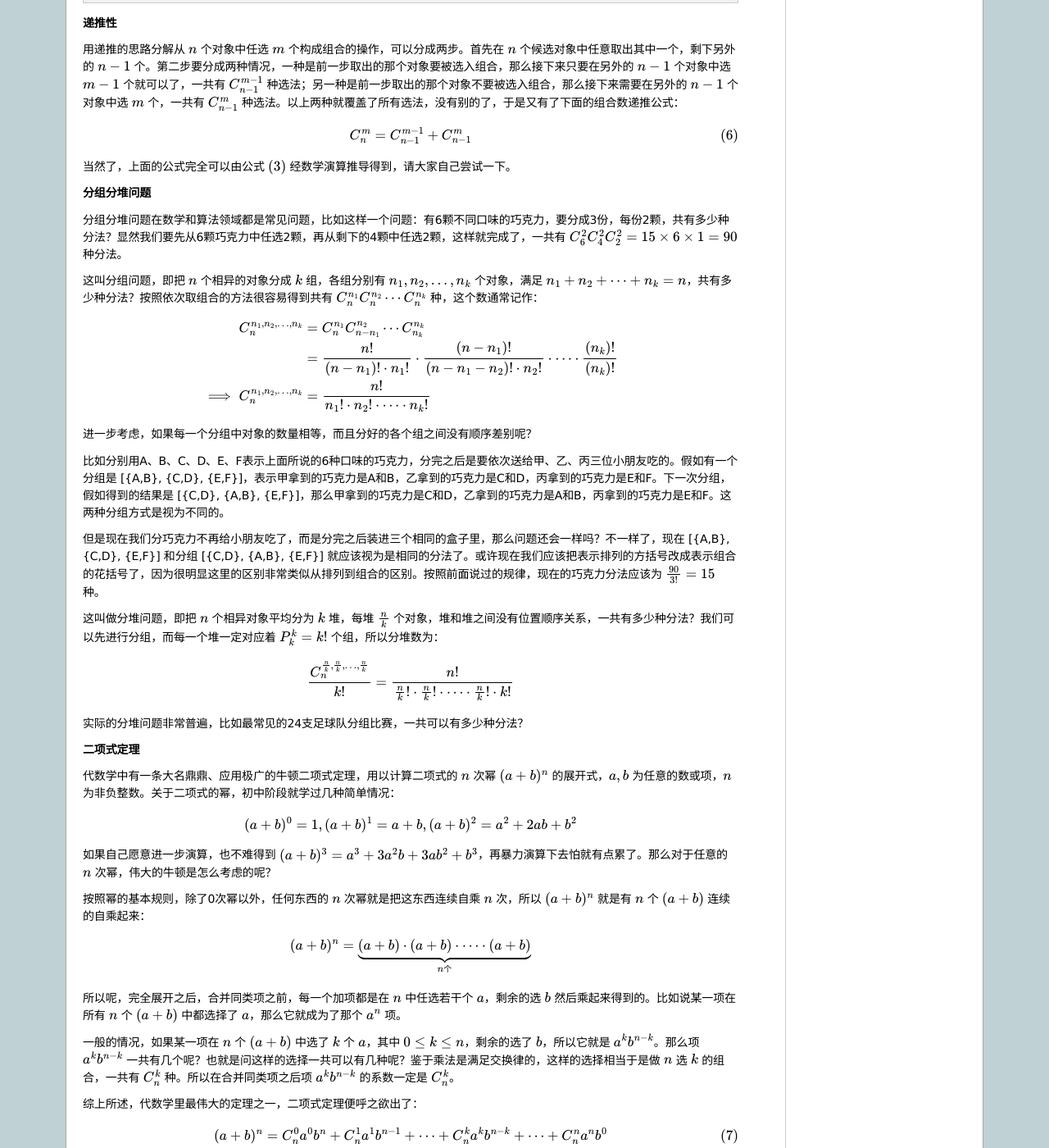
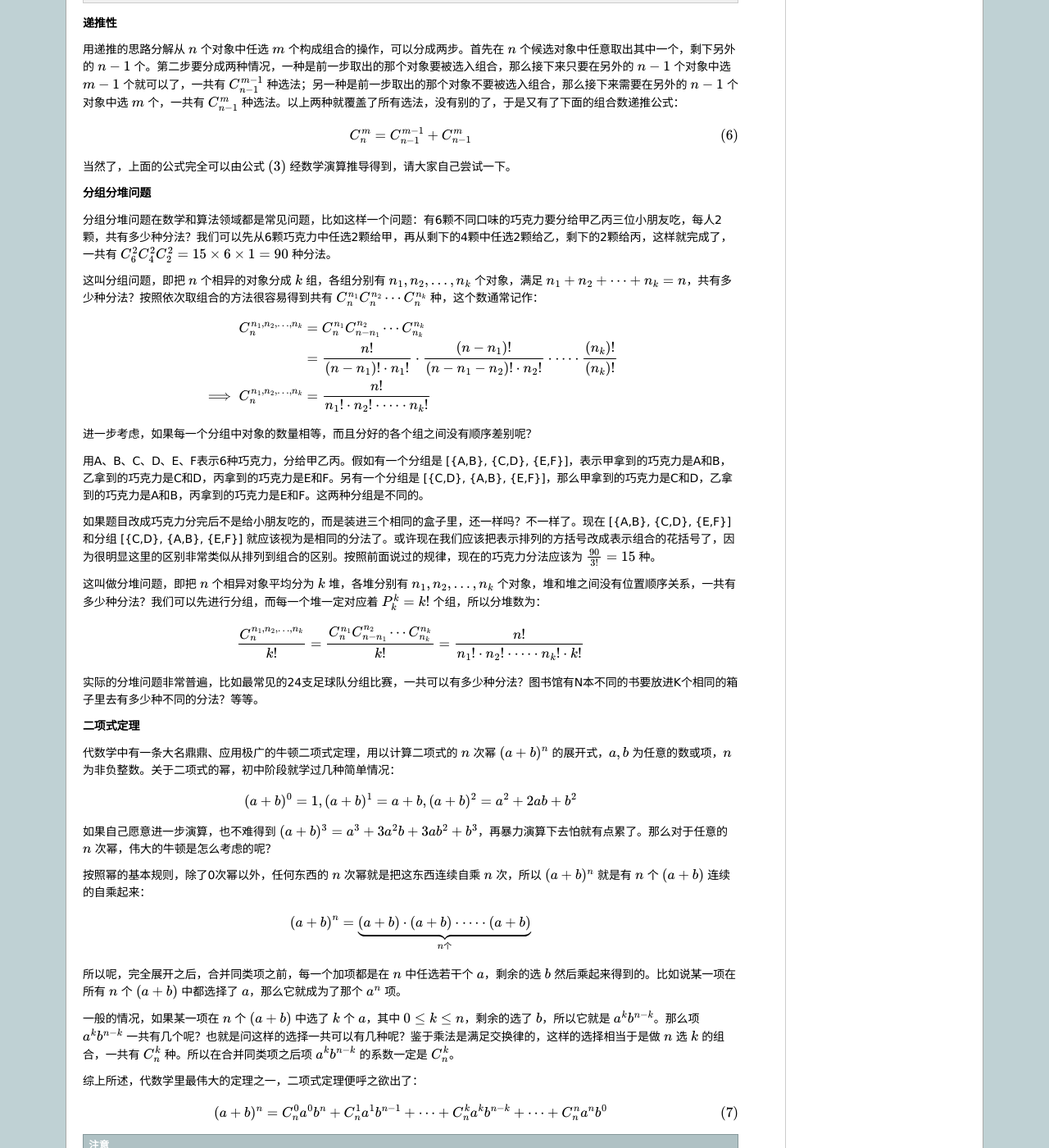
Before and after one commit to majorli/algo_guide, a Sphinx documentation site: the page built from source/ch02/sec06/261_perm_comb.rst, in a window 1280 px wide and 1400 px high, scrolled down 3105 px. Shown: the whole window at 82% size. Built offline with Sphinx 7.4.7, drawn with Linux system fonts in a browser that asks for light colours; formulas are drawn with MathJax 3; some of the changed text lies outside the part shown.

Commit message:
20200329_1127_bug_fixed

```diff
--- a/source/ch02/sec06/261_perm_comb.rst
+++ b/source/ch02/sec06/261_perm_comb.rst
@@ -169,7 +169,7 @@
 
 **分组分堆问题**
 
-分组分堆问题在数学和算法领域都是常见问题，比如这样一个问题：有6颗不同口味的巧克力，要分成3份，每份2颗，共有多少种分法？显然我们要先从6颗巧克力中任选2颗，再从剩下的4颗中任选2颗，这样就完成了，一共有 :math:`C_6^2C_4^2C_2^2=15\times6\times1=90` 种分法。
+分组分堆问题在数学和算法领域都是常见问题，比如这样一个问题：有6颗不同口味的巧克力要分给甲乙丙三位小朋友吃，每人2颗，共有多少种分法？我们可以先从6颗巧克力中任选2颗给甲，再从剩下的4颗中任选2颗给乙，剩下的2颗给丙，这样就完成了，一共有 :math:`C_6^2C_4^2C_2^2=15\times6\times1=90` 种分法。
 
 这叫分组问题，即把 :math:`n` 个相异的对象分成 :math:`k` 组，各组分别有 :math:`n_1,n_2,\dots,n_k` 个对象，满足 :math:`n_1+n_2+\cdots+n_k=n`，共有多少种分法？按照依次取组合的方法很容易得到共有 :math:`C_n^{n_1}C_n^{n_2}\cdots C_n^{n_k}` 种，这个数通常记作：
 
@@ -183,17 +183,17 @@
 
 进一步考虑，如果每一个分组中对象的数量相等，而且分好的各个组之间没有顺序差别呢？
 
-比如分别用A、B、C、D、E、F表示上面所说的6种口味的巧克力，分完之后是要依次送给甲、乙、丙三位小朋友吃的。假如有一个分组是 [{A,B}, {C,D}, {E,F}]，表示甲拿到的巧克力是A和B，乙拿到的巧克力是C和D，丙拿到的巧克力是E和F。下一次分组，假如得到的结果是 [{C,D}, {A,B}, {E,F}]，那么甲拿到的巧克力是C和D，乙拿到的巧克力是A和B，丙拿到的巧克力是E和F。这两种分组方式是视为不同的。
+用A、B、C、D、E、F表示6种巧克力，分给甲乙丙。假如有一个分组是 [{A,B}, {C,D}, {E,F}]，表示甲拿到的巧克力是A和B，乙拿到的巧克力是C和D，丙拿到的巧克力是E和F。另有一个分组是 [{C,D}, {A,B}, {E,F}]，那么甲拿到的巧克力是C和D，乙拿到的巧克力是A和B，丙拿到的巧克力是E和F。这两种分组是不同的。
 
-但是现在我们分巧克力不再给小朋友吃了，而是分完之后装进三个相同的盒子里，那么问题还会一样吗？不一样了，现在 [{A,B}, {C,D}, {E,F}] 和分组 [{C,D}, {A,B}, {E,F}] 就应该视为是相同的分法了。或许现在我们应该把表示排列的方括号改成表示组合的花括号了，因为很明显这里的区别非常类似从排列到组合的区别。按照前面说过的规律，现在的巧克力分法应该为 :math:`\frac{90}{3!}=15` 种。
+如果题目改成巧克力分完后不是给小朋友吃的，而是装进三个相同的盒子里，还一样吗？不一样了。现在 [{A,B}, {C,D}, {E,F}] 和分组 [{C,D}, {A,B}, {E,F}] 就应该视为是相同的分法了。或许现在我们应该把表示排列的方括号改成表示组合的花括号了，因为很明显这里的区别非常类似从排列到组合的区别。按照前面说过的规律，现在的巧克力分法应该为 :math:`\frac{90}{3!}=15` 种。
 
-这叫做分堆问题，即把 :math:`n` 个相异对象平均分为 :math:`k` 堆，每堆 :math:`n\over k` 个对象，堆和堆之间没有位置顺序关系，一共有多少种分法？我们可以先进行分组，而每一个堆一定对应着 :math:`P_k^k=k!` 个组，所以分堆数为：
+这叫做分堆问题，即把 :math:`n` 个相异对象平均分为 :math:`k` 堆，各堆分别有 :math:`n_1,n_2,\dots,n_k` 个对象，堆和堆之间没有位置顺序关系，一共有多少种分法？我们可以先进行分组，而每一个堆一定对应着 :math:`P_k^k=k!` 个组，所以分堆数为：
 
 .. math::
 
-   \frac{C_n^{{n\over k},{n\over k},\dots,{n\over k}}}{k!}=\frac{n!}{{n\over k}!\cdot {n\over k}!\cdot\cdots\cdot {n\over k}!\cdot k!}
+   \frac{C_n^{n_1,n_2,\dots,n_k}}{k!}=\frac{C_n^{n_1}C_{n-n_1}^{n_2}\cdots C_{n_k}^{n_k}}{k!}=\frac{n!}{n_1!\cdot n_2!\cdot\cdots\cdot n_k!\cdot k!}
 
-实际的分堆问题非常普遍，比如最常见的24支足球队分组比赛，一共可以有多少种分法？
+实际的分堆问题非常普遍，比如最常见的24支足球队分组比赛，一共可以有多少种分法？图书馆有N本不同的书要放进K个相同的箱子里去有多少种不同的分法？等等。
 
 **二项式定理**
 
@@ -234,12 +234,26 @@
 推导过程极其简单，令 :math:`a=b=1` 就可以了，你想到了吗？
 
 
-最后来讲一讲怎么编写程序来计算组合数。这个问题看起来很简单，但是要达到两个目标，一是尽量减少乘除法的次数，而是要尽可能地用足C++的最大的非负整数类型取值范围。这两个目标要完美达成还是不容易的，主要需要注意以下几个技巧：
+**编程计算组合数**
 
-1. 利用公式 :math:`(3)` 来进行计算肯定是不合理的，应该选用公式 :math:`(4)` 来减少乘除法次数；
-2. 利用公式 :math:`(4)`，分子和分母的乘法次数相同，此时开可以利用对称性公式 :math:`(5)`，对于 :math:`m\lt{n\over2}` 的情况，改为计算 :math:`C_n^{n-m}`，这样有可以减少不少乘除法次数；
-3. 先计算好分母行不行？对于小的组合数是没有问题，但是不够好，因为计算分母的时候有可能提前造成整型数溢出，使得明明在 unsigned long long 取值范围内的组合数由于分母计算时提前溢出了而导致结果错误；
-4. 如果把计算过程改成一乘一除一乘一除地循环行不行？这是解决提前溢出问题的好办法，而且由于公式 :math:`(4)` 中分子分母的连乘次数相同，所以可以用一个循环完成计算。但是这里有陷阱，计算顺序没有安排对的话，可能造成错误。
+最后来讲一讲怎么编写程序来计算组合数。首先我们要选择一种最合适的计算公式。
+
+1. 利用公式 :math:`(3)` 固然可以，但是存在大量的计算浪费，不是好的方法，应该选用公式 :math:`(4)` 来减少乘除法次数。
+2. 利用公式 :math:`(4)`，分子和分母的乘法次数相同，此时开可以利用对称性公式 :math:`(5)`，对于 :math:`m\lt{n\over2}` 的情况，改为计算 :math:`C_n^{n-m}`，这样有可以减少不少乘除法次数。
+3. 利用公式 :math:`(6)` 通过递归调用来实现递推计算看上去也不错，规避了重量级的乘除法，只需要用到速度最快的整数加法运算就可以了。
+
+那么到底用公式 :math:`(4)` 来直接计算还是用公式 :math:`(6)` 来递归计算呢？我们要分析一下它们的时间复杂度。
+
+用公式 :math:`(4)` 计算，肯定要用整数乘除法作为基本运算，分子分母均为 :math:`m-1` 次乘法，时间复杂度为 :math:`O(m)`。
+
+用公式 :math:`(6)` 递归，终止条件为 :math:`m=0` 或 :math:`n=1`，达到终止条件时可以直接返回结果，数据规模和 :math:`m,n` 都相关。设计算 :math:`C_n^m` 的总工作量为 :math:`T(n,m)`，可以得到递推公式 :math:`T(n,m)=T(n-1,m-1)+T(n-1,m)+1`，:math:`T(1,m)=T(n,0)=0`，这个递推公式是一个二元函数，它的计算比较复杂，我们不做要求。有兴趣可以用迭代的方法去试一试，会发现它和二项式定理发生了不可思议的联系，而最终的结果，由于公式 :math:`(8)` 在中间起了一些难以描述的作用，时间复杂度居然是指数级。
+
+所以一般来说计算组合数还是用公式 :math:`(4)` 直接计算好一些。当然了，unsigned long long 的取值范围只能容纳很小规模的组合数，用哪一种都没有太大区别。
+
+用公式 :math:`(4)` 计算时要尽可能地用足 unsigned long long 的取值范围，这并不是想象的那么简单，需要注意以下两个问题：
+
+1. 先计算好分母行不行？对于小的组合数是没有问题，但是不够好，因为计算分母的时候有可能提前造成整型数溢出，使得明明在 unsigned long long 取值范围内的组合数由于分母计算时提前溢出了而导致结果错误；
+2. 如果把计算过程改成一乘一除一乘一除地循环行不行？这是解决提前溢出问题的好办法，而且由于公式 :math:`(4)` 中分子分母的连乘次数相同，所以可以用一个循环完成计算。但是这里有陷阱，计算顺序没有安排对的话，可能造成错误。
 
    如果把计算过程做下面的调整：
 
```
